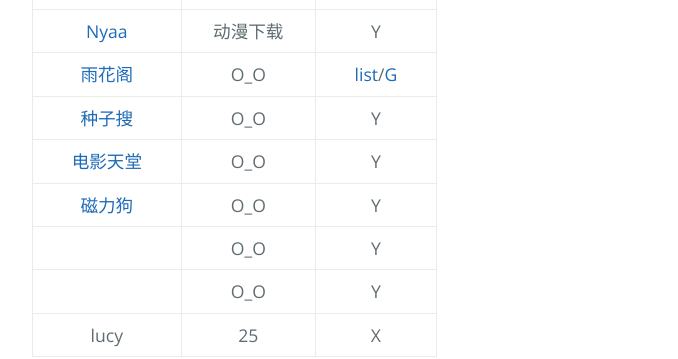
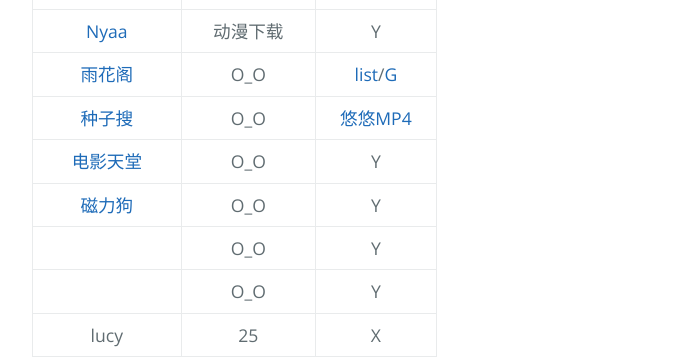
Before and after one commit to AmbroseRen/test, a Jekyll site: the page built from Data/TorrentKitty.md, in a window 1280 px wide. Shown: the part 569-928 px from the top of the page, without its empty margins (192-870 px from the left). Built offline with Jekyll 4.4.1, drawn with Linux system fonts in a browser that asks for light colours; our own code applies the rules of GitHub Pages for plain Markdown files; the repository's description, which GitHub fills in, is left out.

Commit message:
Update TorrentKitty.md

```diff
--- a/Data/TorrentKitty.md
+++ b/Data/TorrentKitty.md
@@ -14,7 +14,7 @@
 | [寄生虫磁力](http://cili.jscnl.com/) | O_O | Y |
 | [Nyaa](https://nyaa.si/) | 动漫下载 | Y |
 | [雨花阁](https://www.yuhuage53.xyz/) | O_O | [list](https://www.yuhuage.art/)/[G](https://github.com/yuhuage/dizhi/) |
-| [种子搜](https://m.zhongziso19.xyz/) | O_O | Y |
+| [种子搜](https://m.zhongziso19.xyz/) | O_O | [悠悠MP4](https://www.uump4.net/) |
 | [电影天堂](https://www.dydytt.net/index2.htm) | O_O | Y |
 | [磁力狗](http://clg88.cc/) | O_O | Y |
 | []() | O_O | Y |
```
